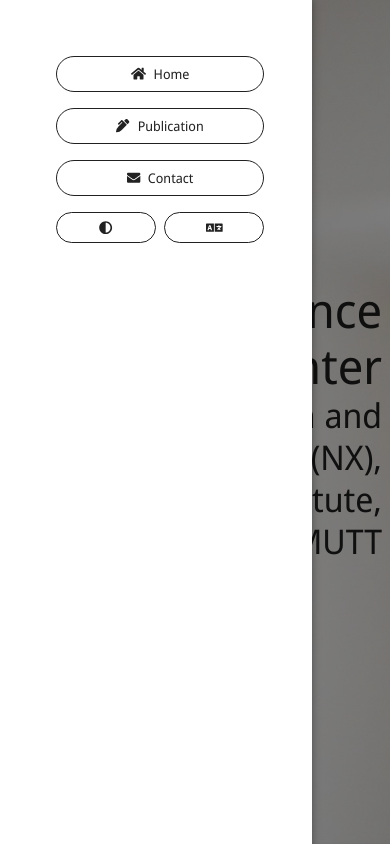
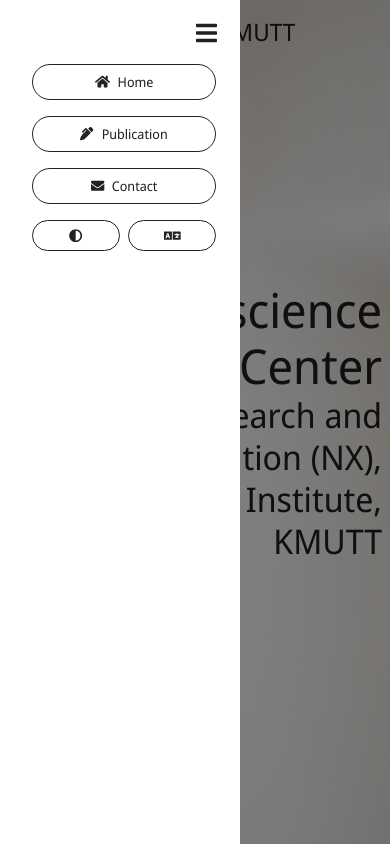
Before and after one commit to BSthun/NXKMUTT, a React (Create React App) app in the folder react/: page /home in a window 390 px wide. Both pictures are taken after a click on the element 28 px from the left and 32 px from the top of the page. Shown: the top 844 px of the page. Built offline with nearby package versions, Linux system fonts and the light colour scheme.

Commit message:
Responsive Home/Navbar (2)

```diff
--- a/react/src/_home/navbar/index.js
+++ b/react/src/_home/navbar/index.js
@@ -61,32 +61,20 @@
 		}
 	};
 
-	const openDrawer = () => {
+	const toggleDrawer = () => {
 		setOptions(options => ({
 			...options,
-			drawer: true,
-		}));
-	};
-
-	const closeDrawer = () => {
-		setOptions(options => ({
-			...options,
-			drawer: false,
+			drawer: !options.drawer,
 		}));
 	};
 
 	return (
 		<Box className={classes.outer}>
 			<Box className={classes.inner}>
-				<Box position="absolute"
-				     fontSize="1.2em"
-				     marginLeft="12px"
-				     display={{ xs: 'block', md: 'none' }}
-				     onClick={openDrawer}
-				>
+				<Box onClick={toggleDrawer} className={classes.hamburger}>
 					<FontAwesomeIcon icon={faBars} />
 				</Box>
-				<Backdrop open={options.drawer} onClick={closeDrawer} />
+				<Backdrop open={options.drawer} onClick={toggleDrawer} />
 				<Box display="flex" alignItems="center">
 					<img className={classes.logo} alt="NX KMUTT Logo" src={logoOrig} />
 					<Typography color="textPrimary" variant="h5">NX Center KMUTT</Typography>
@@ -131,12 +119,21 @@
 		inner: (props) => ({
 			height: '100%',
 			maxWidth: theme.breakpoints.values.lg,
-			paddingLeft: theme.spacing(2),
-			paddingRight: theme.spacing(2),
+			padding: `0 ${theme.spacing(6)}px`,
 			margin: 'auto',
 			display: 'flex',
 			justifyContent: 'space-between',
 			alignItems: 'center',
+		}),
+		hamburger: (props) => ({
+			position: 'absolute',
+			zIndex: 993,
+			left: props.drawer ? theme.spacing(46) : theme.spacing(1),
+			fontSize: 24,
+			color: theme.palette.text.primary,
+			padding: theme.spacing(3),
+			display: { xs: 'block', md: 'none' },
+			transition: '.3s ease-in-out',
 		}),
 		drawer: (props) => ({
 			display: 'flex',
@@ -146,23 +143,24 @@
 			[theme.breakpoints.down('sm')]: (props) => ({
 				position: 'fixed',
 				zIndex: 922,
-				padding: theme.spacing(12),
+				padding: `${theme.spacing(14)}px ${theme.spacing(6)}px`,
 				top: 0,
-				left: props.drawer ? 0 : -(theme.spacing(54) + 2 * theme.spacing(12)),
-				width: theme.spacing(54),
+				left: props.drawer ? 0 : -(theme.spacing(48) + 2 * theme.spacing(6)),
+				width: theme.spacing(48),
 				height: '100vh',
 				flexDirection: 'column',
 				alignItems: 'stretch',
 				backgroundColor: theme.palette.background.paper,
-				boxShadow: props.drawer ? `0px 0px ${theme.spacing(2)}px 0px rgba(0, 0, 0, 0.36)` : 'none',
-				transition: '.3s',
+				// ! Removed due to no obvious effect of shadow when open along with backdrop
+				// boxShadow: props.drawer ? `0px 0px ${theme.spacing(2)}px 0px rgba(0, 0, 0, 0.36)` : 'none',
+				transition: '.3s ease-in-out',
 			}),
 		}),
 		logo: (props) => ({
 			width: theme.spacing(12),
 			marginRight: theme.spacing(2),
 			[theme.breakpoints.down('sm')]: {
-				marginLeft: theme.spacing(10),
+				marginLeft: theme.spacing(6),
 			},
 		}),
 	}))
```
